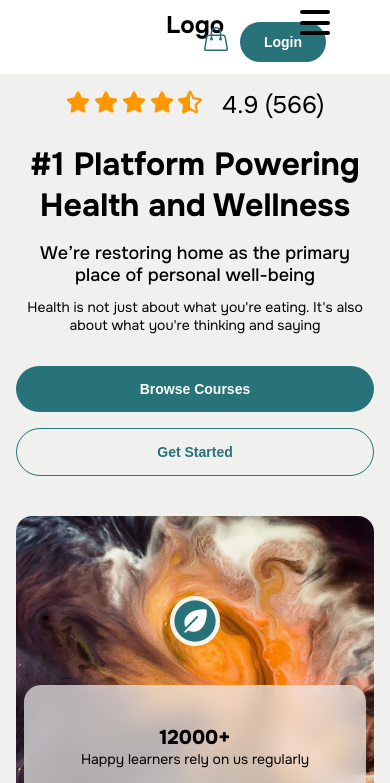
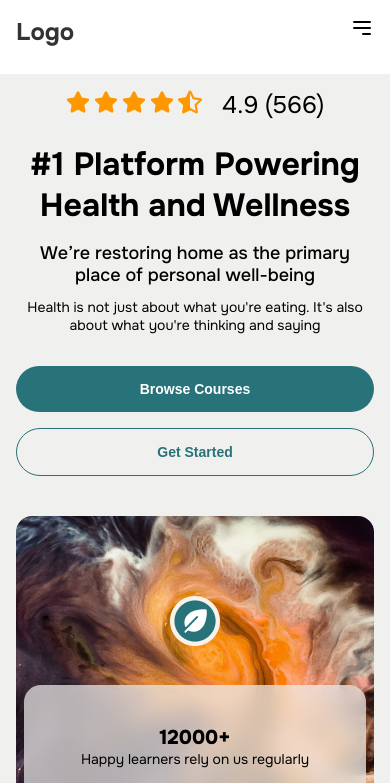
Before and after one commit to Habidhossen/Health-Wellness-Nextjs-SCSS, a Next.js app: page / in a window 390 px wide. Shown: the top 783 px of the page. Built offline with nearby package versions, Linux system fonts and the light colour scheme.

Commit message:
responsive navbar added

```diff
--- a/src/components/Navbar.jsx
+++ b/src/components/Navbar.jsx
@@ -3,60 +3,61 @@
 import Link from "next/link";
 import { useState } from "react";
 import { FaChevronDown } from "react-icons/fa";
+import { HiOutlineMenuAlt3 } from "react-icons/hi";
+import { MdClose } from "react-icons/md";
 import { SlHandbag } from "react-icons/sl";
 import styles from "../styles/Navbar.module.scss";
 
 const Navbar = () => {
-  const [isMenuOpen, setIsMenuOpen] = useState(false);
+  const [isOpen, setIsOpen] = useState(false);
 
   const toggleMenu = () => {
-    setIsMenuOpen(!isMenuOpen);
+    setIsOpen(!isOpen);
   };
 
   return (
     <nav className={styles.navbar}>
-      <div className={styles.navLeft}>
-        <h2>Logo</h2>
+      <div className={styles.navContainer}>
+        {/* Logo */}
+        <div className={styles.logoContainer}>
+          <Link href="/" className={styles.logo}>
+            Logo
+          </Link>
         </div>
 
-      <div className={`${styles.navCenter} ${isMenuOpen ? styles.open : ""}`}>
-        <ul className={styles.navLinks}>
-          <li>
-            <Link href="">
+        {/* Hamburger Menu for Mobile */}
+        <div className={styles.hamburgerMenu} onClick={toggleMenu}>
+          {isOpen ? <MdClose /> : <HiOutlineMenuAlt3 />}
+        </div>
+
+        {/* Navigation Links & Login Button */}
+        <div className={`${styles.navLinks} ${isOpen ? styles.active : ""}`}>
+          <div className={styles.navLinksContainer}>
+            <div className={styles.centeredLinks}>
+              <Link href="/" className={styles.navLink} onClick={toggleMenu}>
                 Courses <FaChevronDown />
               </Link>
-          </li>
-          <li>
-            <Link href="">
+              <Link href="/" className={styles.navLink} onClick={toggleMenu}>
                 Instructor <FaChevronDown />
               </Link>
-          </li>
-          <li>
-            <Link href="">
+              <Link href="/" className={styles.navLink} onClick={toggleMenu}>
                 Blogs <FaChevronDown />
               </Link>
-          </li>
-          <li>
-            <Link href="">About</Link>
-          </li>
-          <li>
-            <Link href="">Contact</Link>
-          </li>
-        </ul>
+              <Link href="/" className={styles.navLink} onClick={toggleMenu}>
+                About
+              </Link>
+              <Link href="/" className={styles.navLink} onClick={toggleMenu}>
+                Contact
+              </Link>
             </div>
-
-      <div className={styles.navRight}>
-        <Link href="">
+            <Link href="" className={styles.iconButton}>
               <SlHandbag />
             </Link>
-        <button className={styles.button}>Login</button>
+            <Link href="/login" className={styles.button} onClick={toggleMenu}>
+              Login
+            </Link>
           </div>
-
-      {/* Hamburger menu */}
-      <div className={styles.hamburger} onClick={toggleMenu}>
-        <div className={styles.line}></div>
-        <div className={styles.line}></div>
-        <div className={styles.line}></div>
+        </div>
       </div>
     </nav>
   );
--- a/src/styles/Navbar.module.scss
+++ b/src/styles/Navbar.module.scss
@@ -3,54 +3,53 @@
 .navbar {
   margin: 0 140px;
   height: 74px;
+}
+
+.navContainer {
   display: flex;
   justify-content: space-between;
   align-items: center;
-  padding: 10px 20px;
-  background-color: $background-color-white;
-  color: $text-color-dark;
+  max-width: 1200px;
+  margin: 0 auto;
+  padding: 1rem;
   position: relative;
-  flex-wrap: wrap;
-
-  // Navbar Sections (Left, Center, Right)
-  .navLeft,
-  .navCenter,
-  .navRight {
-    display: flex;
-    align-items: center;
 }
 
-  .navLeft {
-    flex: 1;
-  }
-
-  .navCenter {
-    flex: 2;
-    justify-content: center;
-  }
-
-  .navRight {
-    flex: 1;
-    justify-content: flex-end;
-    gap: 12px;
-
-    a {
-      color: $primary-color;
-      font-size: 24px;
+.logoContainer {
+  .logo {
+    font-size: 1.5rem;
+    font-weight: bold;
+    text-decoration: none;
+    color: #333;
   }
 }
 
-  // Navbar Links Styles
+.hamburgerMenu {
+  display: none;
+  cursor: pointer;
+  font-size: 24px;
+}
+
 .navLinks {
   display: flex;
-    justify-content: center;
+  align-items: center;
+
+  .navLinksContainer {
+    display: flex;
+    align-items: center;
+    width: 100%;
+    justify-content: space-between;
+  }
+
+  .centeredLinks {
+    display: flex;
     gap: 24px;
-    list-style: none;
-    margin: 0;
-    padding: 0;
+    position: absolute;
+    left: 50%;
+    transform: translateX(-50%);
+  }
 
-    li {
-      a {
+  .navLink {
     display: flex;
     align-items: center;
     text-decoration: none;
@@ -61,82 +60,82 @@
     transition: color 0.3s;
 
     &:hover {
-          color: $primary-color; // Hover color
-        }
-      }
+      color: $primary-color;
     }
   }
 
-  // Button Styles
+  .iconButton {
+    color: $primary-color;
+    font-size: 24px;
+    margin-right: 12px;
+  }
+
   .button {
     background-color: $primary-color;
     border: none;
     border-radius: 32px;
     padding: 12px 24px;
     color: white;
+    text-decoration: none;
     font-size: 14px;
     font-weight: 600;
     cursor: pointer;
     transition: background-color 0.3s;
 
     &:hover {
-      background-color: red; // Darker shade on hover
+      background-color: darken($primary-color, 10%);
+    }
   }
 }
 
-  // Mobile/Tablet Responsive Design
-  @media (max-width: 768px) {
-    flex-direction: column;
-    text-align: center;
+// Responsive Breakpoints
+@media screen and (max-width: 768px) {
+  .navbar {
+    margin: 0;
+  }
 
-    .navCenter {
-      margin-top: 10px;
-      width: 100%;
+  .hamburgerMenu {
+    display: block;
+    z-index: 20;
   }
 
   .navLinks {
-      flex-direction: column;
-      gap: 10px;
-      display: none;
+    position: fixed;
+    top: 0;
+    left: 0;
+    width: 100%;
+    height: 100vh;
+    background-color: white;
+    transform: translateX(-100%);
+    transition: transform 0.3s ease;
+    z-index: 10;
 
-      &.open {
-        display: flex;
-      }
+    &.active {
+      transform: translateX(0);
     }
 
-    .navLeft,
-    .navRight {
+    .navLinksContainer {
+      flex-direction: column;
       justify-content: center;
-      width: 100%;
+      align-items: center;
+      height: 100%;
+      gap: 2rem;
     }
 
-    .navRight {
-      margin-top: 10px;
-    }
+    .centeredLinks {
+      position: static;
+      transform: none;
+      flex-direction: column;
+      align-items: center;
     }
 
-  // Hamburger Menu (for mobile view)
-  .hamburger {
-    display: none;
-    flex-direction: column;
-    justify-content: space-between;
-    align-items: center;
-    width: 30px;
-    height: 25px;
-    cursor: pointer;
-
-    .line {
-      width: 30px;
-      height: 4px;
-      background-color: $text-color-dark;
-      border-radius: 5px;
-    }
+    .iconButton {
+      margin-right: 0;
     }
 
-  // Show hamburger on small screens
-  @media (max-width: 768px) {
-    .hamburger {
-      display: flex;
+    .navLink,
+    .button {
+      font-size: 1.2rem;
     }
   }
 }
```
Lines whose indentation alone changed are shown as unchanged.
